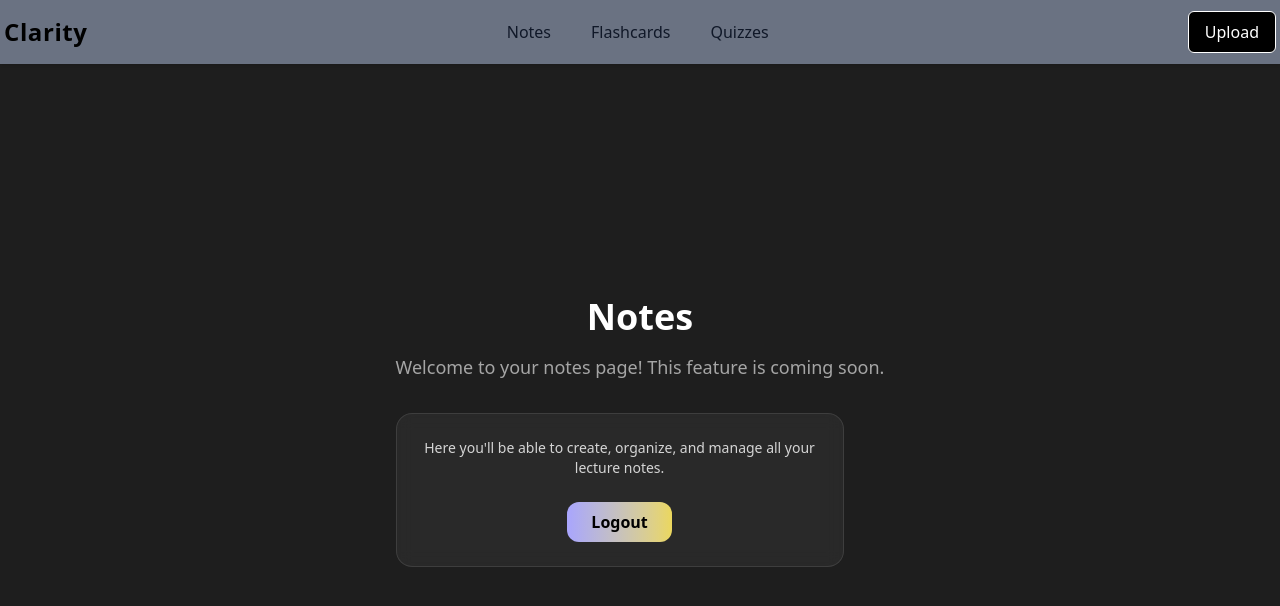
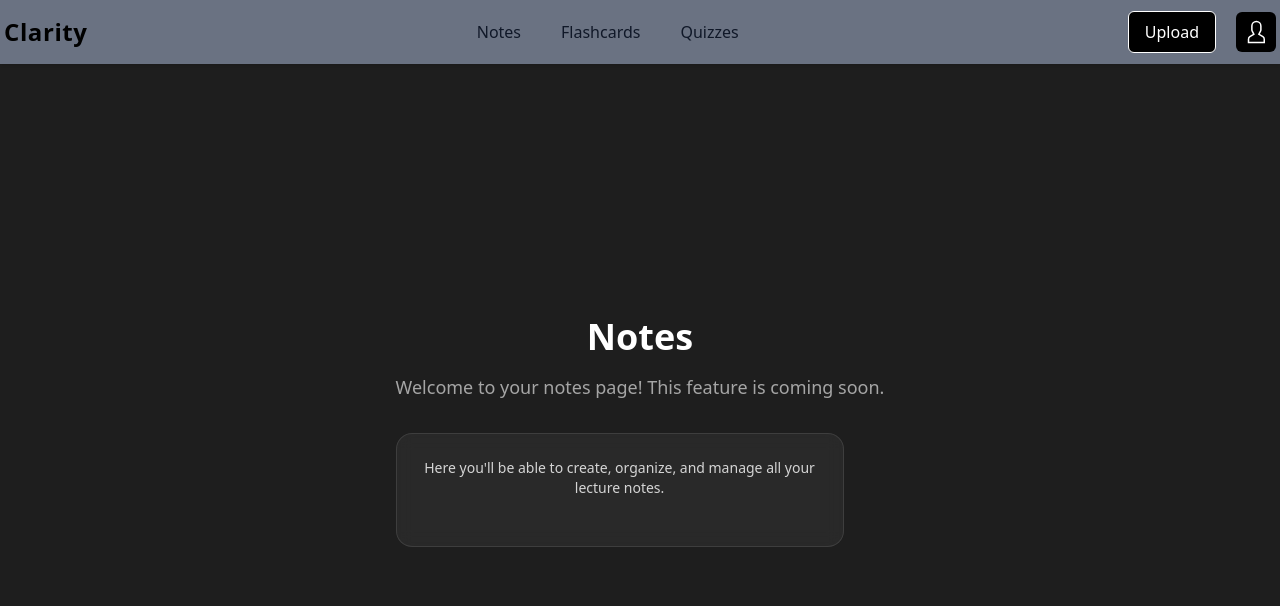
Before and after one commit to Atom1cWinter/ITCS-4155-clarity, a React (Vite) app: page /notes in a window 1280 px wide. Shown: the top 606 px of the page. Built offline with nearby package versions, Linux system fonts and the light colour scheme.

Commit message:
WIP: local changes

```diff
--- a/src/components/NavBar.tsx
+++ b/src/components/NavBar.tsx
@@ -1,11 +1,35 @@
 import { Link } from "react-router-dom"; // UPDATED
-
+import { useNavigate } from 'react-router-dom';
+import profile_picture from '../assets/cil-user.svg';
+import { signOut } from 'firebase/auth';
+import { auth } from '../lib/firebase';
+import { useEffect, useRef, useState } from "react";
 interface NavbarProps {
     appName?: string;
 }
 
 const NavBar: React.FC<NavbarProps> = ({ }) => {
-
+    const navigate = useNavigate();
+    const [isOpen, setIsOpen] = useState(false);
+    const wrapRef = useRef<HTMLDivElement>(null);
+    useEffect(() => {
+  function handleClickOutside(event: MouseEvent) {
+    if (wrapRef.current && !wrapRef.current.contains(event.target as Node)) {
+      setIsOpen(false);
+    }
+  }
+  document.addEventListener("mousedown", handleClickOutside);
+  return () => document.removeEventListener("mousedown", handleClickOutside);
+}, []);
+    const handleLogout = async () => {
+    try {
+      await signOut(auth);
+      console.log('Logout successful');
+      navigate('/auth');
+    } catch (error) {
+      console.error('Logout error:', error);
+    }
+  };
     return (
         <nav className="fixed top-0 left-0 right-0 bg-gray-500 shadow-sm z-50 border-b-gray-500" >
             <div className="max-w-7xl mx-auto px-1 flex justify-between items-center h-16">
@@ -35,10 +59,49 @@ const NavBar: React.FC<NavbarProps> = ({ }) => {
                         className="bg-black border-1 px-4 py-2 rounded-md hover:bg-gray-700 transition flex items-center space-x-2 text-white">
                         <span>Upload</span>
                     </Link>
-                </div>
-            </div>
-        </nav>
-    );
+                    <div  ref={wrapRef} style={{ position: "relative" }} tabIndex={0} >
+            <button
+              onClick={() => setIsOpen((o) => !o)}
+              aria-haspopup="menu"
+              aria-expanded={isOpen}
+              className="flex items-center justify-center w-10 h-10 rounded-md bg-black hover:bg-gray-800 transition"
+            >
+              <img
+                src={profile_picture}
+                alt="Your profile"
+                className="w-6 h-6 invert"
+              />
+            </button>
+
+{isOpen && (
+  <div
+    role="menu"
+    className="absolute left-1/2 -translate-x-1/2 mt-2
+               border-1 w-44 bg-black rounded-md shadow-lg text-white"
+  >
+    <Link
+      to="/profile"
+      onClick={() => setIsOpen(false)}
+      className="block px-4 py-2 hover:bg-gray-800"
+    >
+      Profile
+    </Link>
+    <button
+ onClick={async () => {
+    await handleLogout();
+    setIsOpen(false); // make sure menu closes after logout
+  }}
+        className="w-full text-center px-4 py-2 hover:bg-gray-800"
+    >
+      Logout
+    </button>
+  </div>
+)}
+          </div>
+        </div>
+      </div>
+    </nav>
+  );
 };
 
 export default NavBar;
--- a/src/pages/NotesPage.tsx
+++ b/src/pages/NotesPage.tsx
@@ -1,19 +1,5 @@
-import { useNavigate } from 'react-router-dom';
-import { signOut } from 'firebase/auth';
-import { auth } from '../lib/firebase';
+export default function NotesPage() {
 
-export default function NotesPage() {
-  const navigate = useNavigate();
-
-  const handleLogout = async () => {
-    try {
-      await signOut(auth);
-      console.log('Logout successful');
-      navigate('/auth');
-    } catch (error) {
-      console.error('Logout error:', error);
-    }
-  };
 
   return (
     <div className="min-h-screen bg-[#1E1E1E] grid place-items-center px-6">
@@ -26,12 +12,6 @@ export default function NotesPage() {
           <p className="text-white/80 text-sm mb-6">
             Here you'll be able to create, organize, and manage all your lecture notes.
           </p>
-          <button
-            onClick={handleLogout}
-            className="px-6 py-2 bg-gradient-to-r from-[#A9A5FD] to-[#EBD75D] text-black font-semibold rounded-xl hover:brightness-110 transition"
-          >
-            Logout
-          </button>
         </div>
       </div>
     </div>
```
Also changed, not shown: src/assets/cil-user.svg (added), 1 other file (tests, documents, lock files or other folders).
